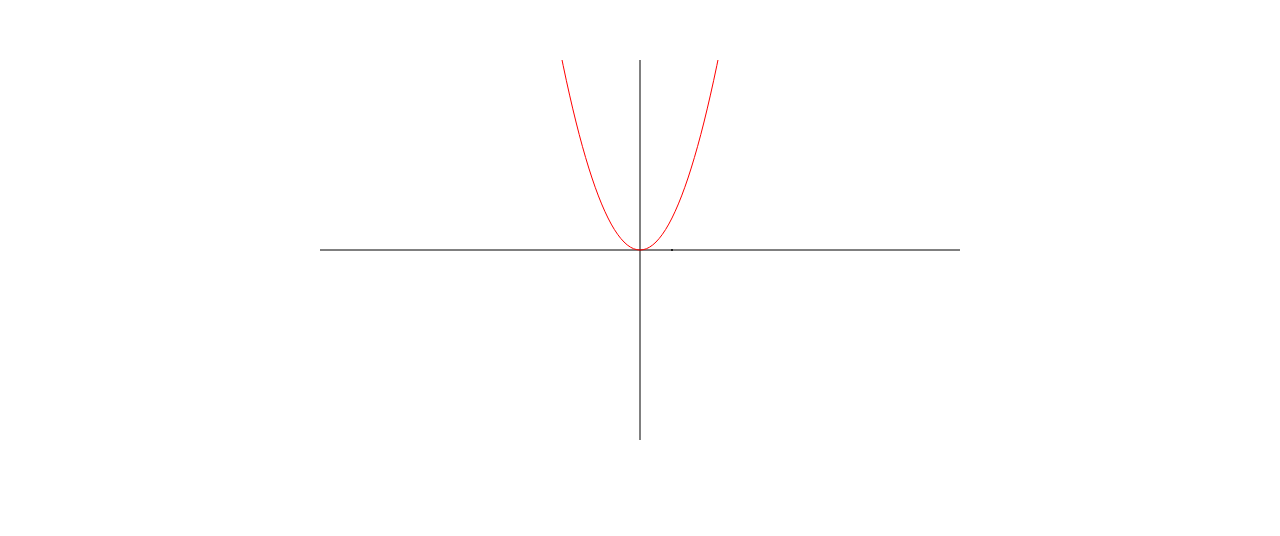
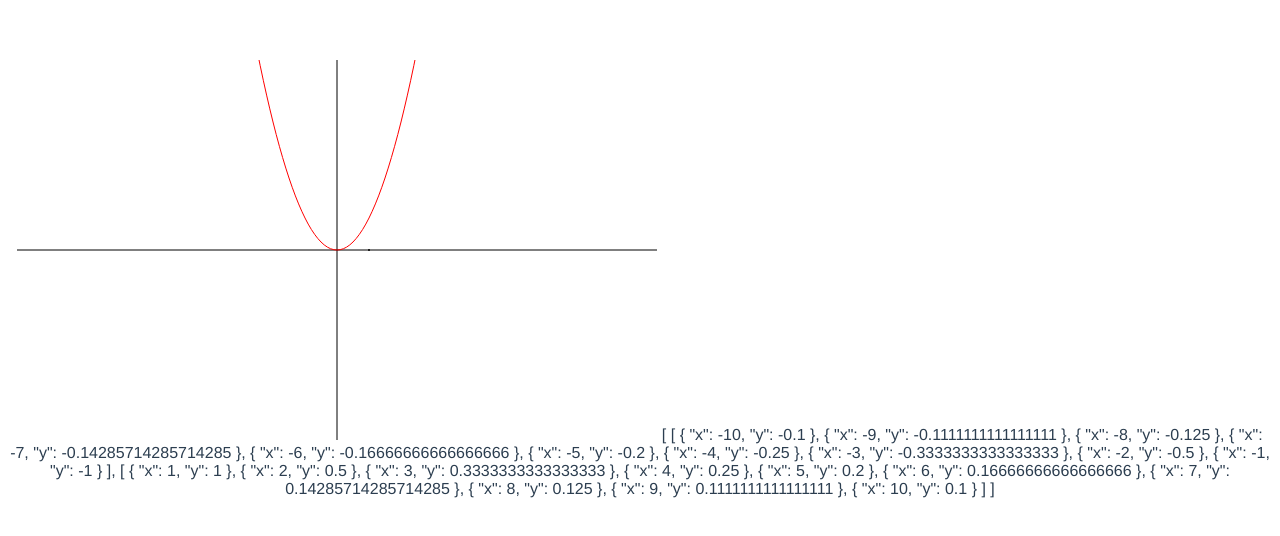
Before and after one commit to anikeef/graphs, a Vue app: page / in a window 1280 px wide. Shown: the top 536 px of the page. Built offline with nearby package versions, Linux system fonts and the light colour scheme.

Commit message:
Create curve and point models

```diff
--- a/package.json
+++ b/package.json
@@ -9,11 +9,13 @@
   },
   "dependencies": {
     "core-js": "^3.3.2",
+    "mathjs": "^6.2.3",
     "vue": "^2.6.10",
     "vue-class-component": "^7.0.2",
     "vue-property-decorator": "^8.3.0"
   },
   "devDependencies": {
+    "@types/mathjs": "^6.0.2",
     "@vue/cli-plugin-babel": "^4.0.0",
     "@vue/cli-plugin-eslint": "^4.0.0",
     "@vue/cli-plugin-typescript": "^4.0.5",
--- a/src/components/Graph.vue
+++ b/src/components/Graph.vue
@@ -16,11 +16,14 @@
         <polyline :points="polyline" fill="none" stroke="red" />
 
       </svg>
+      {{ test }}
     </div>
 </template>
 
 <script lang='ts'>
 import { Component, Prop, Vue } from 'vue-property-decorator';
+import { Point } from '../models/point';
+import { Curve } from '../models/curve';
 
 @Component({})
 export default class Graph extends Vue {
@@ -38,28 +41,36 @@ export default class Graph extends Vue {
   // This property is an array of points [x, y] in math units. It's computed by applying
   // the function f() defined in props. Horizontal distance between points is
   // defined by pointsPerUnit prop
-  get realPoints(): Array<Array<number>> {
+  get realPoints(): Array<Point> {
     const stepLength = 1 / this.pointsPerUnit;
     let points = [];
     for (let x = -this.xMax; x <= this.xMax; x += stepLength) {
-      points.push([x, this.f(x)]);
+      points.push(new Point({ x, y: this.f(x) }));
     }
     return points;
   }
 
   // This property returns realPoints converted to pixel values that will be drawn on a graph
-  get svgPoints(): Array<Array<number>> {
+  get svgPoints(): Array<Point> {
     return this.realPoints.map((point) => this.realPointToPx(point));
   }
 
   get polyline(): string {
-    return this.svgPoints.map((point) => point.join(',')).join(' ');
+    return this.svgPoints.map(({ x, y }) => `${x},${y}`).join(' ');
   }
 
   // Returns presentational version of purely mathematical point. It converts units to pixels,
   // flips the y-axis and aligns all points arount center
-  realPointToPx([x, y]: Array<number>): Array<number> {
-    return [x * this.unitLength + this.width/2, this.height - (y * this.unitLength + this.height/2)]
+  realPointToPx({ x, y }: Point): Point {
+    return new Point({
+      x: x * this.unitLength + this.width/2,
+      y: this.height - (y * this.unitLength + this.height/2)
+    });
+  }
+
+  get test() {
+    let curve = new Curve({ curveFunction: "1/x", interval: { from: -10, to: 10 }, pointsPerUnit: 1 });
+    return curve.fragments;
   }
 }
 </script>
--- /dev/null
+++ b/src/models/curve.ts
@@ -0,0 +1,50 @@
+import { Point } from './point';
+import { evaluate } from 'mathjs';
+
+// This class is responsible for storing abstract data about graph curves. It doesn't know anything about
+// how these curves will be drawn
+export class Curve {
+  // 2-dimensional array is used here to divide points list into fragments. It is needed to support
+  // to support basic discontinuous functions like 1/x
+  public fragments: Array<CurveFragment>
+
+  constructor({ curveFunction, interval, pointsPerUnit }: {
+    curveFunction: string;
+    interval: { from: number, to: number };
+    pointsPerUnit: number;
+  }) {
+    const func = (x: number): number => evaluate(curveFunction, { x });
+    const stepLength = 1 / pointsPerUnit;
+    this.fragments = [[]];
+    for (let x = interval.from; x <= interval.to; x += stepLength) {
+      const value = func(x);
+      if (this.isFunctionValueValid(value)) {
+        this.push(new Point({ x, y: value }));
+      } else {
+        this.startNewFragment();
+      }
+    }
+  }
+
+  private push(point: Point) {
+    this.lastFragment().push(point);
+  }
+
+  private isFunctionValueValid(value: number) {
+    return typeof value == 'number' &&
+      value !== null &&
+      isFinite(value);
+  }
+
+  private startNewFragment(): void {
+    if (this.lastFragment().length) {
+      this.fragments.push([]);
+    }
+  }
+
+  private lastFragment(): CurveFragment {
+    return this.fragments.slice(-1)[0];
+  }
+}
+
+type CurveFragment = Array<Point>;
--- /dev/null
+++ b/src/models/point.ts
@@ -0,0 +1,9 @@
+export class Point {
+  public x: number;
+  public y: number;
+
+  constructor({x, y}: {x: number, y: number}) {
+    this.x = x;
+    this.y = y;
+  }
+}
```
Also changed, not shown: 1 other file (tests, documents, lock files or other folders).
